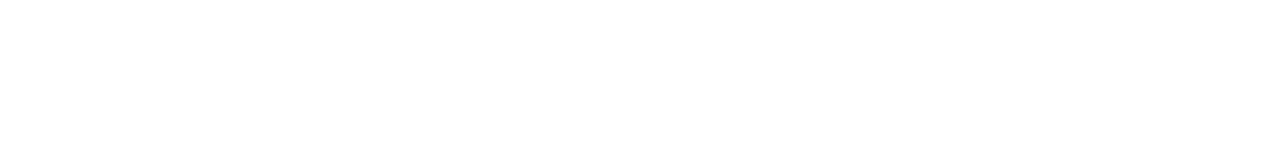
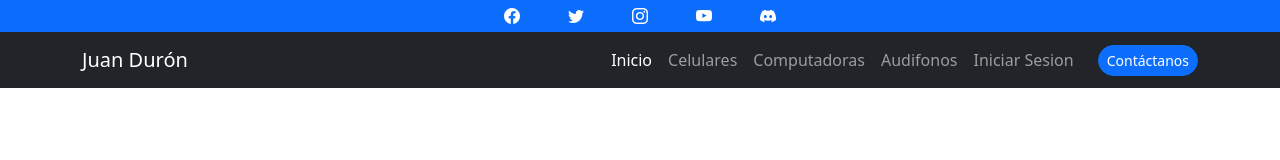
Before and after one commit to Juan-Duron/Repo_TiendaOnline, a plain HTML site: page index.html in a window 1280 px wide. Drawn offline with nearby package versions, Linux system fonts and the light colour scheme.

Commit message:
cambio header

```diff
--- a/index.html
+++ b/index.html
@@ -12,6 +12,50 @@
     <title>Tienda Online</title>
 </head>
 <body>
+    <header>
+        <div class="bg-primary py-1 d-none d-sm-flex justify-content-center">
+            <a href="" class="text-white mx-4"><span class="bi bi-facebook"></span></a>
+            <a href="" class="text-white mx-4"><span class="bi bi-twitter"></span></a>
+            <a href="" class="text-white mx-4"><span class="bi bi-instagram"></span></a>
+            <a href="" class="text-white mx-4"><span class="bi bi-youtube"></span></a>
+            <a href="" class="text-white mx-4"><span class="bi bi-discord"></span></a>
+        </div>
 
+        <nav class="navbar navbar-expand-lg navbar-dark bg-dark">
+            <div class="container">
+                    <!-- Icono de menu -->
+                    <a class="navbar-brand" href="#">
+                        Juan Durón
+                    </a>
+                    <!-- Boton responsive -->
+                    <button class="navbar-toggler" type="button" data-bs-toggle="collapse" data-bs-target="#navbarSupportedContent" aria-controls="navbarSupportedContent" aria-expanded="false" aria-label="Toggle navigation">
+                        <span class="navbar-toggler-icon"></span>
+                    </button>
+                    <!-- Cuerpo de mi menu / Enlaces -->
+                    <div class="collapse navbar-collapse pb-2 pb-lg-0" id="navbarSupportedContent">
+                        <ul class="navbar-nav ms-auto mb-2 mb-lg-0 me-lg-3">
+                            <li class="nav-item">
+                                    <a class="nav-link active" aria-current="page" href="#">Inicio</a>
+                            </li>
+                            <li class="nav-item">
+                                    <a class="nav-link" href="#">Celulares</a>
+                            </li>
+                            <li class="nav-item">
+                                    <a class="nav-link" href="#">Computadoras</a>
+                            </li>
+                            <li class="nav-item">
+                                    <a class="nav-link" href="#">Audifonos</a>
+                            </li>
+                            <li class="nav-item">
+                                    <a class="nav-link" href="#">Iniciar Sesion</a>
+                            </li>
+                        </ul>
+                        <div class="d-flex justify-content-center align-items-center">
+                            <button class="btn btn-primary btn-sm rounded-pill" data-bs-toggle="modal" data-bs-target="#modalContacto">Contáctanos</button>
+                        </div>
+                    </div>
+            </div>
+        </nav>
+    </header>
 </body>
 </html>
```
